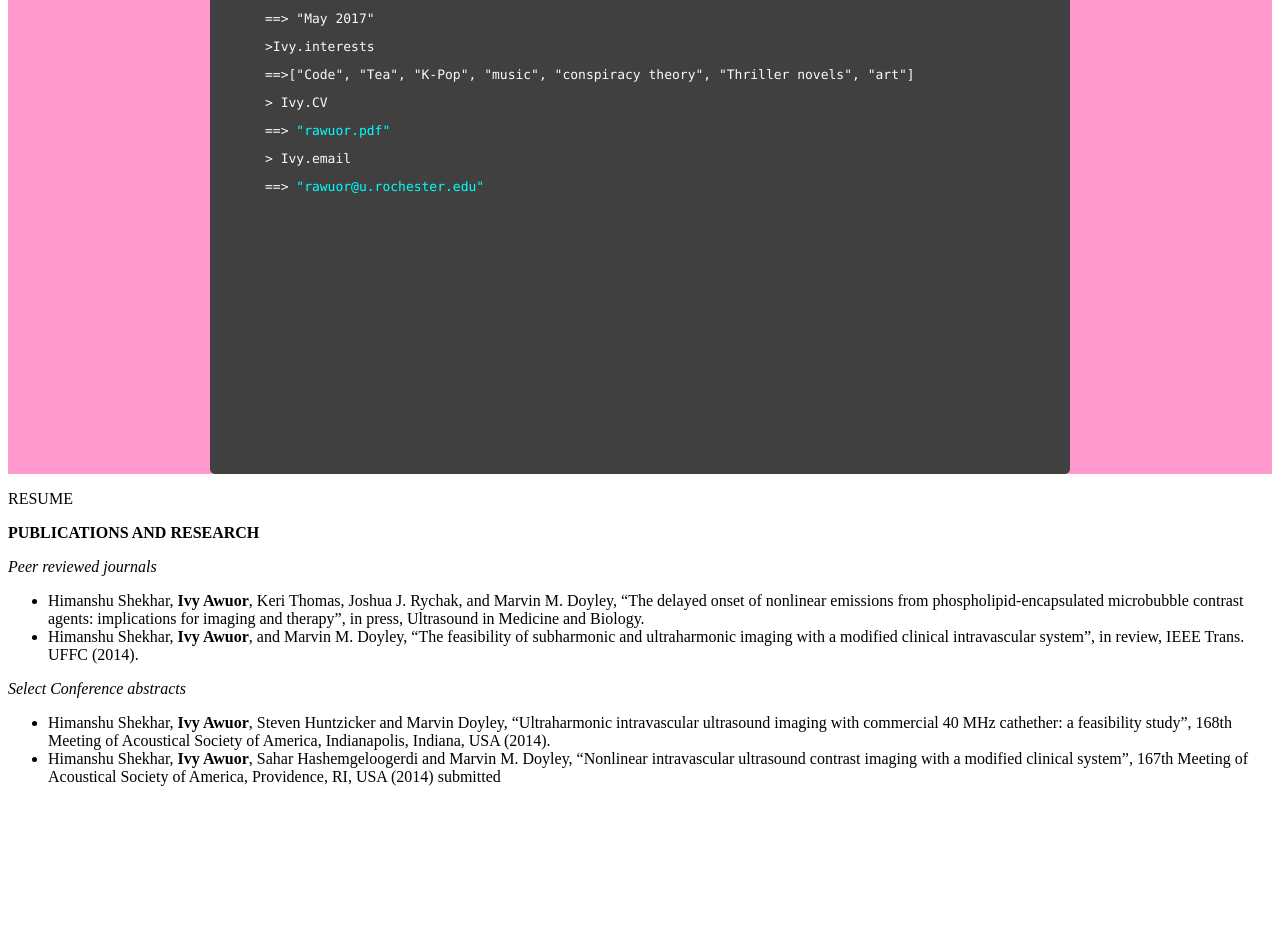
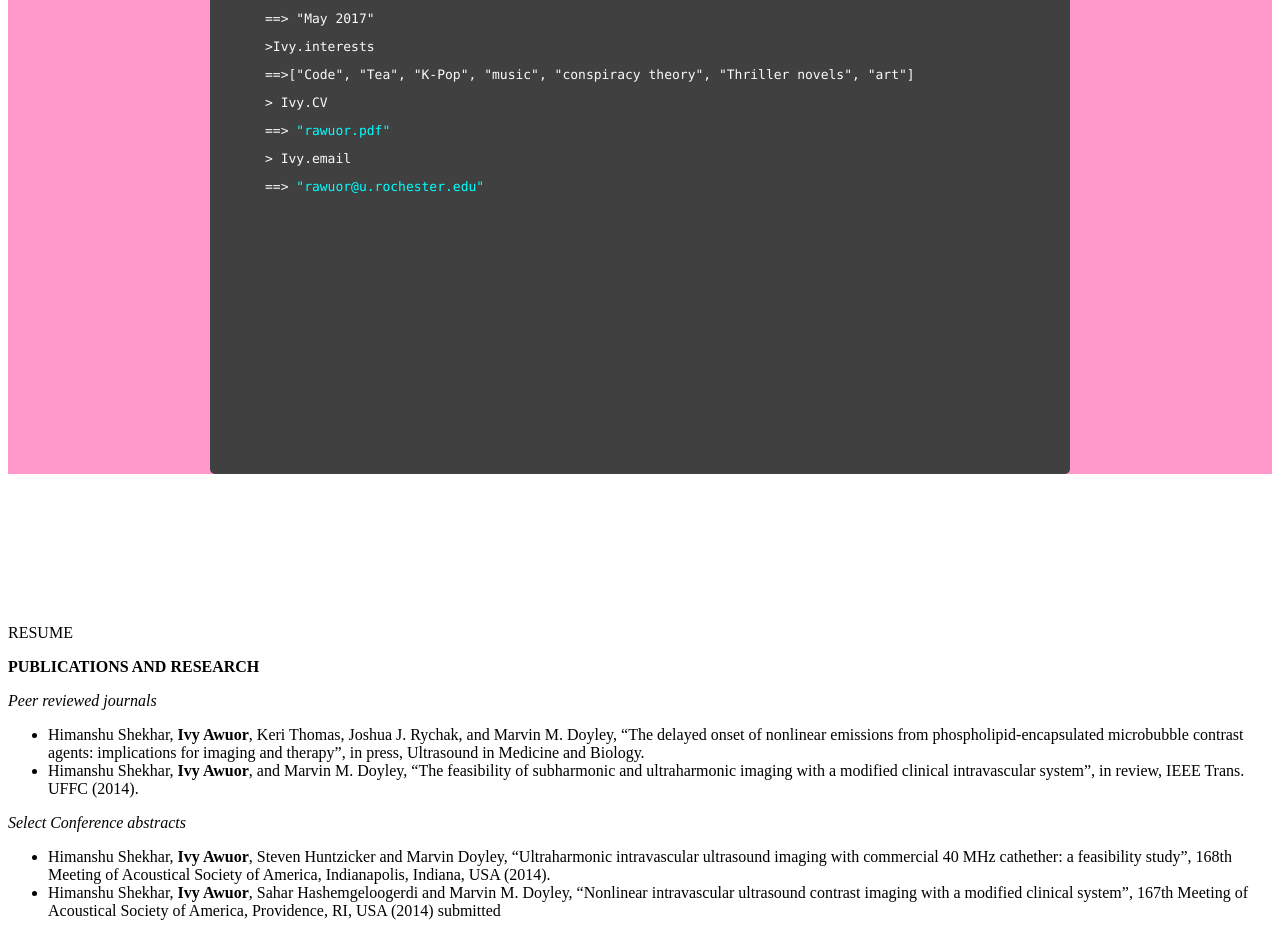
Before and after one commit to rawuor/rawuor.github.io, a Jekyll site: the page index.html, which Jekyll copies as it is, in a window 1280 px wide. Shown: the part 890-1826 px from the top of the page. Built offline with Jekyll 4.4.1, drawn with Linux system fonts in a browser that asks for light colours; before the commit the page ends 1692 px from its top, so only the background shows below that.

Commit message:
Update default.css

```diff
--- a/css/default.css
+++ b/css/default.css
@@ -52,6 +52,7 @@
  padding-top:55px;
  padding-left:55px;
  padding-right:55px;
+ margin-bottom:150px;
 }
 .about_content p{
  font-family:'Monaco', 'Courier New';
```
